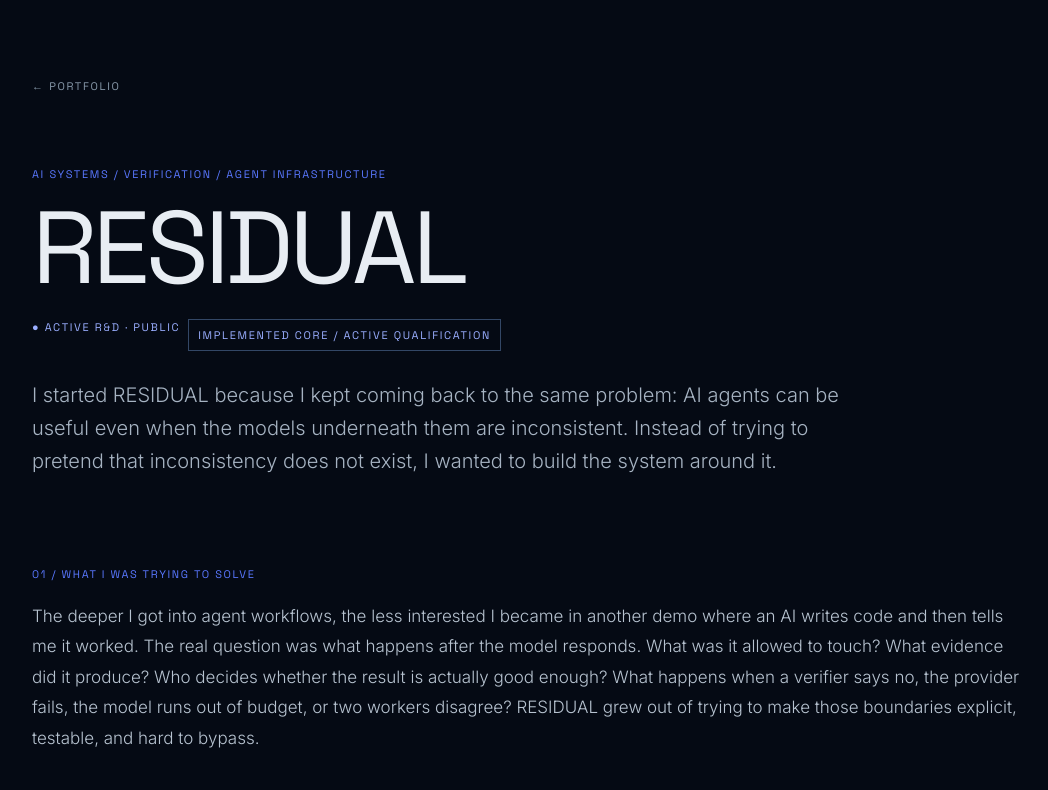
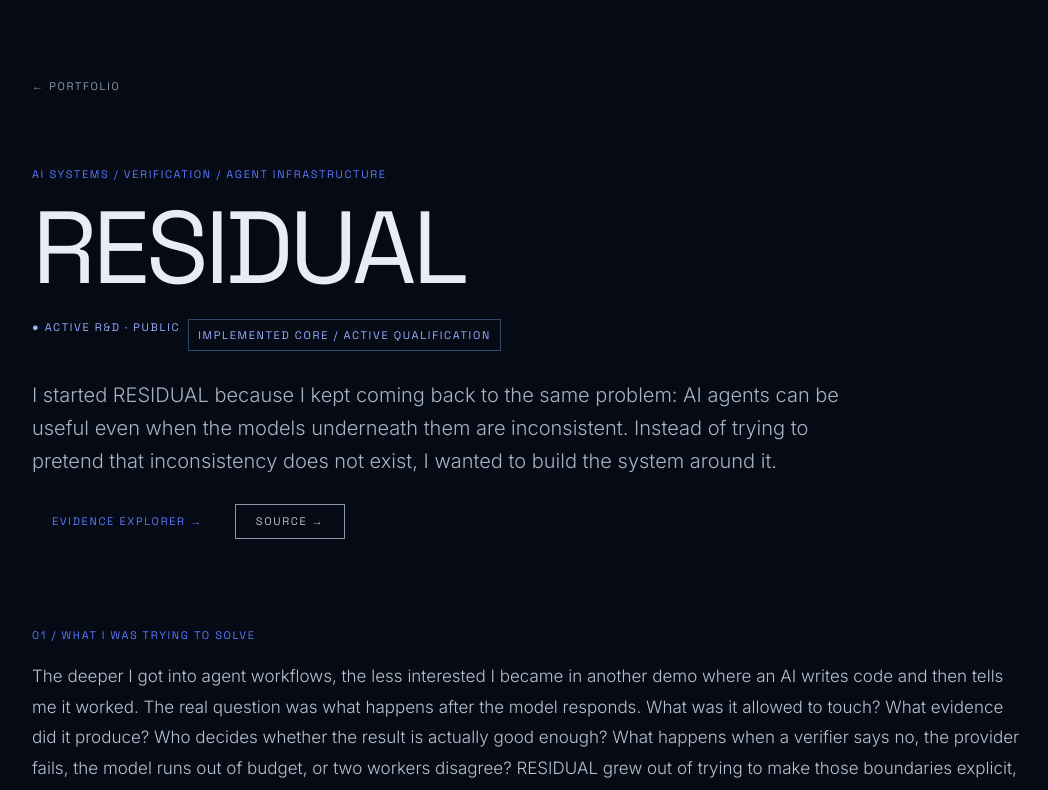
Before and after one commit to ninja-ops-guy/theemrld-portfolio, a React (Vite) app: page /case-study/residual in a window 1280 px wide. Shown: the top 790 px of the page, without its empty margins (108-1156 px from the left). Built offline with nearby package versions, Linux system fonts and the light colour scheme; the HTML template or start-up script is replaced by a standard one.

Commit message:
Expose RESIDUAL evidence audit from case study

```diff
--- a/src/pages/ProgramCaseStudy.tsx
+++ b/src/pages/ProgramCaseStudy.tsx
@@ -1,4 +1,5 @@
 import { Link } from 'react-router-dom';
+import EvidenceExplorer, { type EvidenceItem } from '../components/EvidenceExplorer';
 
 type Packet = {
   title:string; eyebrow:string; status:string; state:string; thesis:string; problem:string; constraints:string[];
@@ -71,6 +72,15 @@ const packets:Record<string,Packet> = {
   }
 };
 
+const residualAudit:EvidenceItem[]=[
+  {label:'Source repository',state:'IMPLEMENTED',summary:'Public implementation and revision history for the harness.',href:'https://github.com/ninja-ops-guy/residual-agent-harness',action:'SOURCE'},
+  {label:'Core architecture',state:'IMPLEMENTED',summary:'Harness, Command Station, Mission Control/WebVM and Factory M2/M3/M4 are represented as implementation claims, not production-qualification claims.',href:'https://github.com/ninja-ops-guy/residual-agent-harness',action:'INSPECT CODE'},
+  {label:'Verification boundary',state:'TESTED',summary:'Contracts, receipts, verifier identity, routing boundaries, HITL and integration paths are exercised by automated and adversarial tests.'},
+  {label:'Research outcomes',state:'OBSERVED',summary:'Positive and negative experiment outcomes are retained by revision; a later pass does not erase an earlier failure.'},
+  {label:'M6 / recursive improvement',state:'OPEN',summary:'Repeated frozen-budget failures remain negative evidence. Recursive self-improvement is explicitly not claimed as solved.'},
+  {label:'Production qualification',state:'PENDING',summary:'Blank-environment install, recovery/host-loss, soak, live-provider and device/browser evidence remain release work.'}
+];
+
 const box={border:'1px solid #162235',background:'rgba(8,15,28,.78)'};
 
 export default function ProgramCaseStudy({slug}:{slug:string}){
@@ -78,7 +88,7 @@ export default function ProgramCaseStudy({slug}:{slug:string}){
   if(!p) return null;
   return <main style={{minHeight:'100vh',background:'#050A14',color:'#E8EDF3'}}><div className="max-w-[1080px] mx-auto px-6 md:px-10" style={{paddingTop:72,paddingBottom:120}}>
     <Link to="/#work" className="font-label" style={{color:'#8899AA'}}>← PORTFOLIO</Link>
-    <header style={{marginTop:70}}><p className="font-label" style={{color:'#5A78FF'}}>{p.eyebrow}</p><h1 className="font-headline" style={{fontSize:'clamp(3rem,8vw,6.4rem)',lineHeight:.92,letterSpacing:'-.04em',marginTop:18}}>{p.title}</h1><div className="flex flex-wrap gap-2" style={{marginTop:24}}><span className="font-label" style={{color:'#9AAEFF'}}>● {p.status}</span><span className="font-label" style={{border:'1px solid #334766',padding:'7px 9px',color:'#9AAEFF'}}>{p.state}</span></div><p className="font-body" style={{color:'#A6B3C2',fontSize:20,lineHeight:1.65,maxWidth:850,marginTop:28}}>{p.thesis}</p></header>
+    <header style={{marginTop:70}}><p className="font-label" style={{color:'#5A78FF'}}>{p.eyebrow}</p><h1 className="font-headline" style={{fontSize:'clamp(3rem,8vw,6.4rem)',lineHeight:.92,letterSpacing:'-.04em',marginTop:18}}>{p.title}</h1><div className="flex flex-wrap gap-2" style={{marginTop:24}}><span className="font-label" style={{color:'#9AAEFF'}}>● {p.status}</span><span className="font-label" style={{border:'1px solid #334766',padding:'7px 9px',color:'#9AAEFF'}}>{p.state}</span></div><p className="font-body" style={{color:'#A6B3C2',fontSize:20,lineHeight:1.65,maxWidth:850,marginTop:28}}>{p.thesis}</p>{slug==='residual'&&<div className="flex flex-wrap gap-3" style={{marginTop:26}}><EvidenceExplorer title="RESIDUAL / EVIDENCE" items={residualAudit}/><a href="https://github.com/ninja-ops-guy/residual-agent-harness" target="_blank" rel="noreferrer" className="font-label px-5 py-2 border border-[#8899AA] text-[#B7C3D0]">SOURCE →</a></div>}</header>
     <section style={{marginTop:88}}><p className="font-label" style={{color:'#5A78FF'}}>01 / WHAT I WAS TRYING TO SOLVE</p><p className="font-body" style={{fontSize:17,color:'#B7C3D0',lineHeight:1.8,marginTop:18}}>{p.problem}</p></section>
     <section style={{marginTop:78}}><p className="font-label" style={{color:'#5A78FF'}}>02 / RULES I WOULD NOT BREAK</p><div style={{...box,marginTop:22,padding:24}}>{p.constraints.map(x=><p key={x} className="font-body" style={{color:'#A9B6C5',lineHeight:1.7,margin:'8px 0'}}>→ {x}</p>)}</div></section>
     <section style={{marginTop:78}}><p className="font-label" style={{color:'#5A78FF'}}>03 / HOW I BUILT IT</p><div className="grid grid-cols-1 md:grid-cols-2 gap-4" style={{marginTop:22}}>{p.architecture.map(x=><div key={x.title} className="p-6" style={box}><h3 className="font-headline" style={{fontSize:22}}>{x.title}</h3><p className="font-body" style={{color:'#9EADBD',lineHeight:1.7,marginTop:12}}>{x.body}</p></div>)}</div></section>
```
